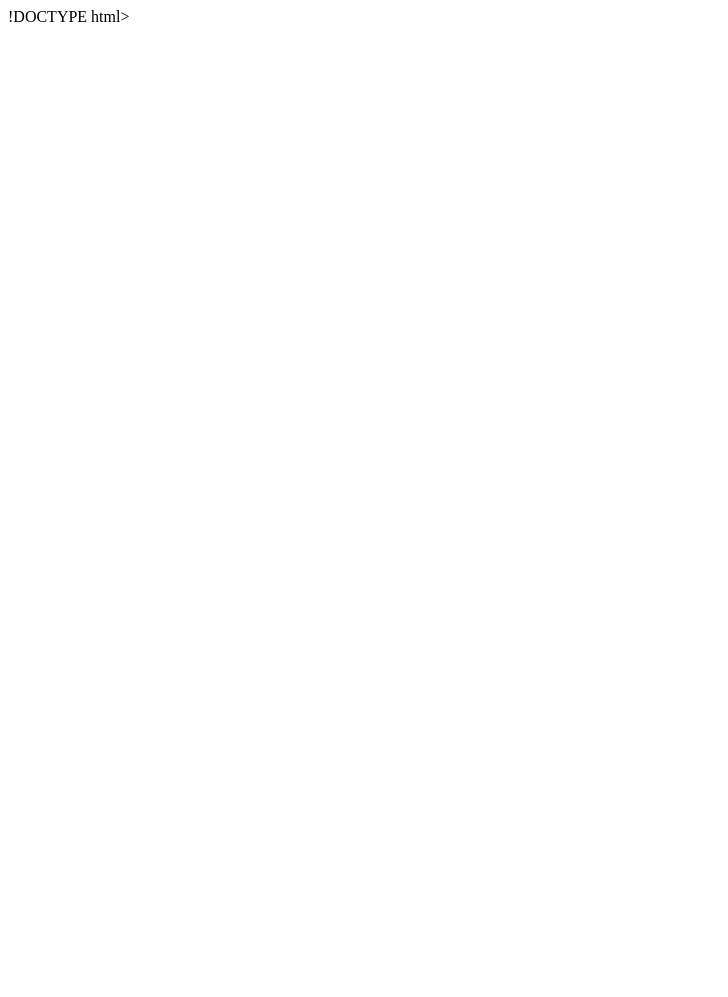
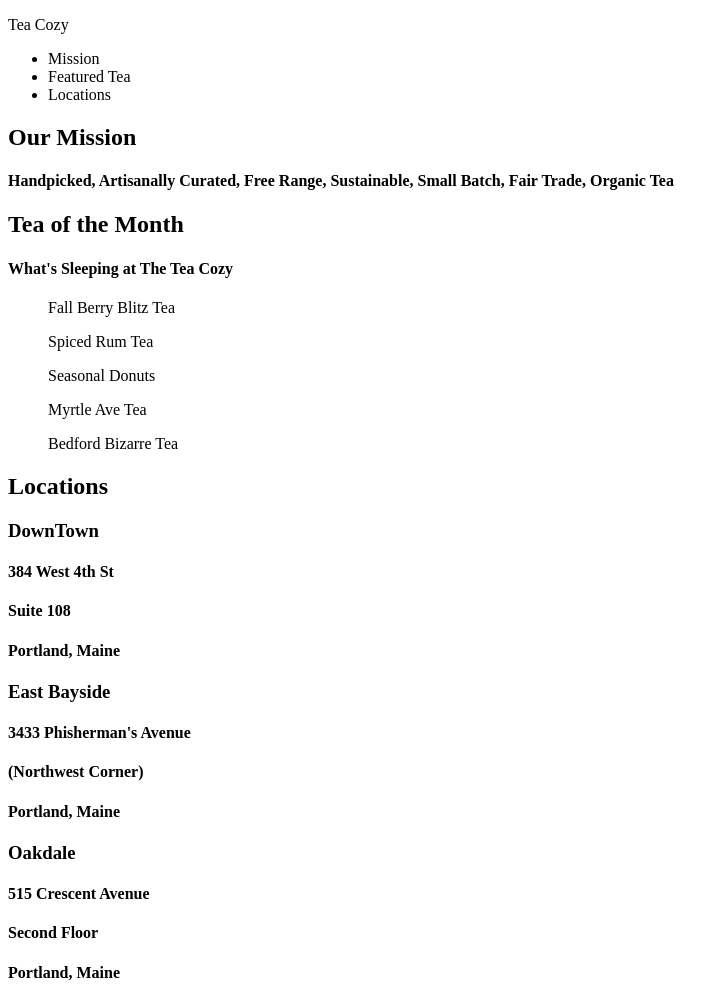
Before and after one commit to mikejguo290/flex-tea-cozy, a plain HTML site: page index.html in a window 1280 px wide. Shown: the top 997 px of the page, without its empty margins (0-728 px from the left). Before the commit the page ends 800 px from the top, so only its background shows below. Drawn offline with Linux system fonts and the light colour scheme.

Commit message:
typed up html from specification.

```diff
--- a/index.html
+++ b/index.html
@@ -1,9 +1,83 @@
-!DOCTYPE html>
+<!DOCTYPE html>
 <html>
 <head>
   <title>The Tea Cozy</title>
   <link rel="stylesheet" href="style.css" type="text/css" />
 </head>
-  <body>
-  </body>
+    <body>
+        <header>
+            <p>Tea Cozy</p>
+            <nav>
+                <ul>
+                    <li><a>Mission</a></li>
+                    <li><a>Featured Tea</a></li>
+                    <li><a>Locations</a></li>
+                </ul>
+            </nav>
+        </header>
+        <main>
+            <section class="jumbotron">
+                <aside>
+                    <h2>Our Mission</h2>
+                    <h4>Handpicked, Artisanally Curated, Free Range, Sustainable, Small Batch, Fair Trade, Organic Tea</h4>
+                </aside>
+            </section>
+            <section class="products">
+                <section><!--- keep this container? -->
+                    <h2>Tea of the Month</h2>
+                    <h4>What's Sleeping at The Tea Cozy</h4>
+                </section>
+                <section class = "teas">
+                    <figure>
+                        <figcaption>Fall Berry Blitz Tea</figcaption><!-- these could be h4 -->
+                    </figure>
+                    <figure>
+                        <figcaption>Spiced Rum Tea</figcaption>
+                    </figure>
+                    <figure>
+                        <figcaption>Seasonal Donuts</figcaption>
+                    </figure>
+                    <figure>
+                        <figcaption>Myrtle Ave Tea</figcaption>
+                    </figure>
+                    <figure>
+                        <figcaption>Bedford Bizarre Tea</figcaption>
+                    </figure>
+                </section>
+            </section>
+            <section class="locations">
+                <section>
+                    <h2>Locations</h2>
+                </section>
+                <section>
+                    <article class = "address">
+                        <h3>DownTown</h3>
+                        <h4>384 West 4th St</h4>
+                        <h4>Suite 108</h4>
+                        <h4>Portland, Maine</h4>
+                    </article>
+                    <article class = "address">
+                        <h3>East Bayside</h3>
+                        <h4>3433 Phisherman's Avenue</h4>
+                        <h4>(Northwest Corner)</h4>
+                        <h4>Portland, Maine</h4>
+                    </article>
+                    <article class = "address">
+                        <h3>Oakdale</h3>
+                        <h4>515 Crescent Avenue</h4>
+                        <h4>Second Floor</h4>
+                        <h4>Portland, Maine</h4>
+                    </article>
+                </section>
+            </section>
+        </main>
+        <footer>
+            <section>
+                <h2>The Tea Cozy</h2>
+                <h5>contact@theteacozy.com</h5>
+                <h5>917-555-8904</h5>
+            </section>
+            <p>copyright The Tea Cozy 2017</p>
+        </footer>
+    </body>
 </html>
```
